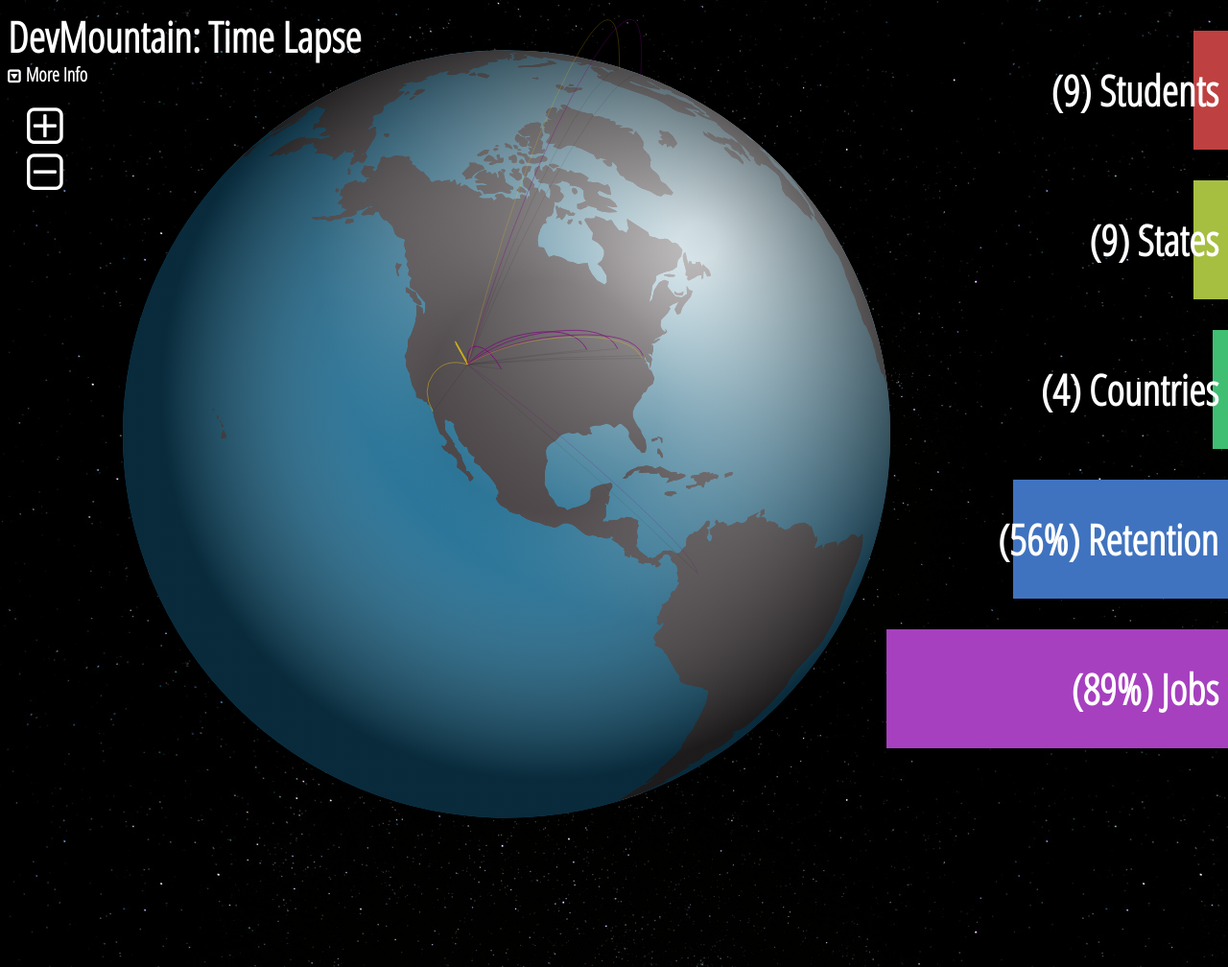
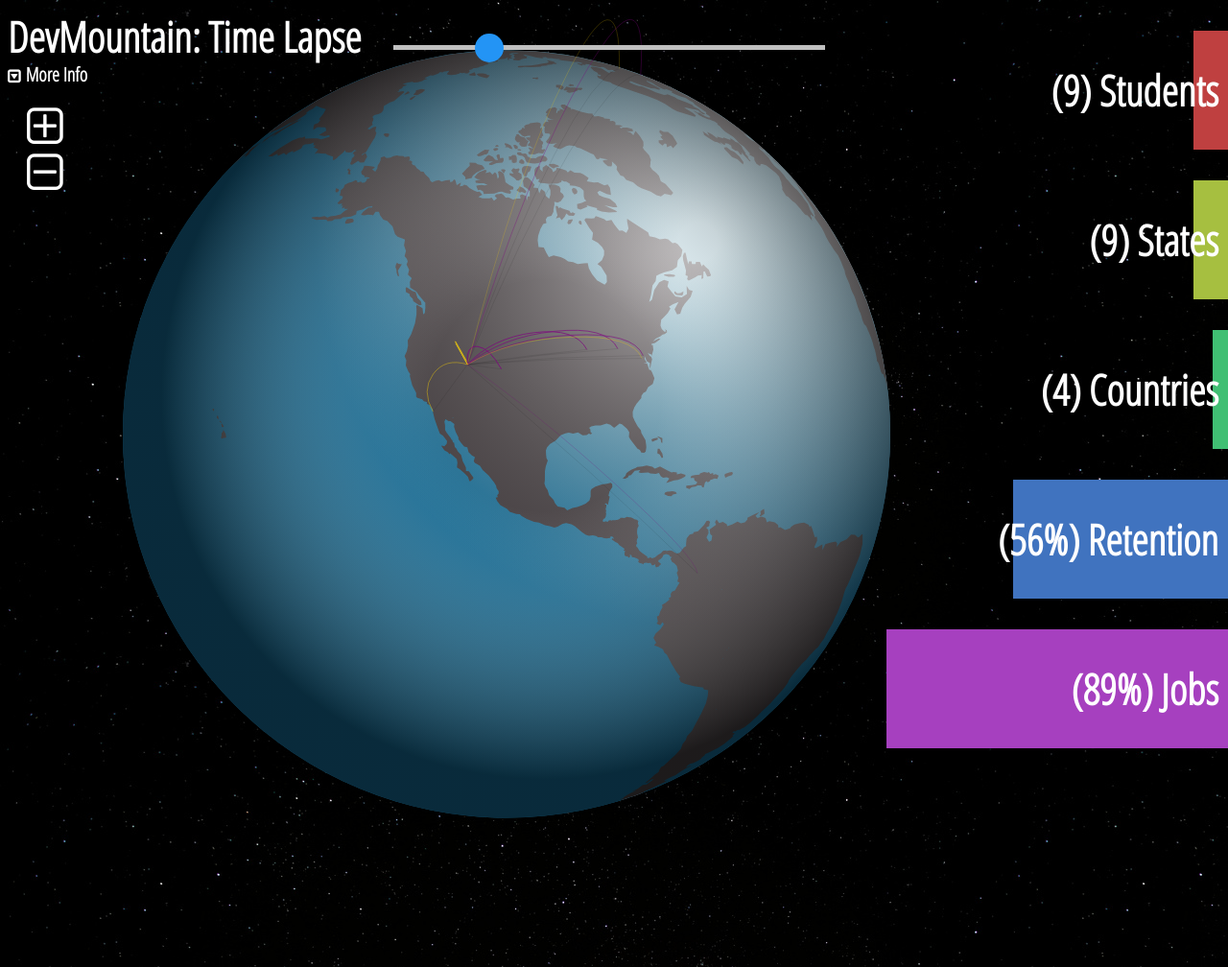
Before and after one commit to npm1514/Globe4, a plain HTML site: page index.html in a window 1280 px wide. Shown: the top 1008 px of the page at 96% size. Drawn offline with nearby package versions, Linux system fonts and the light colour scheme.

Commit message:
scrollbar added but non-functional

```diff
--- a/index.html
+++ b/index.html
@@ -12,7 +12,7 @@
     <script src="plugins/topojson.v1.min.js"></script>
 
   </head>
-  <body ng-controller="earth">
+  <body >
     <div class="head">
       <h2>DevMountain: Time Lapse</h2>
       <i class="fa fa-toggle-down" ng-hide="open" ng-click="open=true"><h5>More Info</h5></i>
@@ -29,10 +29,15 @@
       </div>
 
     </div>
-    <div class="earth">
+
+    <div class="scrollbar" ng-controller="scrollbar">
+
+    </div>
+
+    <div class="earth" ng-controller="earth">
+    </div>
 
 
-    </div>
     <div class="bars" ng-controller="bars">
       <div class="students"><h2>({{data[0]}}) Students</h2></div>
       <div class="states"><h2>({{data[1]}}) States</h2></div>
@@ -47,6 +52,7 @@
     <script src="js/mainCtrl.js"></script>
     <script src="js/earth.js"></script>
     <script src="js/bars.js"></script>
+    <script src="js/scrollbar.js"></script>
     <script src="js/service.js"></script>
 
   </body>
--- a/js/earth.js
+++ b/js/earth.js
@@ -45,9 +45,6 @@
       .scale(scale*1.3)
       .rotate([104,-30]);//size of projection
 
-
-
-
   //location points
   var path = d3.geo.path()
   .projection(proj);
@@ -67,8 +64,9 @@
       linkjob = [];
       arcLines = [];
 
-
-  var svg = d3.select(".earth").append("svg")
+  //earth svg definition
+  var svg = d3.select(".earth")
+    .append("svg")
     .attr("width", width)
     .attr("height", height)
     .on("mousedown", mousedown);
@@ -81,7 +79,6 @@
 
 
   function ready(error, world, places) {
-    console.log(world);
     //ocean fill
     var ocean_fill = svg.append("defs").append("radialGradient")
         .attr("id", "ocean_fill")
@@ -136,7 +133,8 @@
           .attr("stop-color", "#fff")
           .attr("stop-opacity","0");
 
-  //actually append svgs
+//actually append svgs
+
   //of shadow
     svg.append("ellipse")
       .attr("cx", 450)
@@ -154,11 +152,6 @@
       .style("fill", "url(#ocean_fill)");
 
   //of land
-    svg.append("path")
-      .datum(topojson.feature(world, world.objects.land))
-      .attr("class", "land noclicks")
-      .attr("d", path);
-
     svg.append("path")
       .datum(topojson.feature(world, world.objects.countries))
       .attr("class", "land noclicks")
--- /dev/null
+++ b/js/scrollbar.js
@@ -0,0 +1,56 @@
+angular.module("world").controller("scrollbar", function($scope) {
+
+
+
+
+  //definition of circle drag
+  var drag = d3.behavior.drag()
+    .origin(Object)
+    .on("drag", dragMove)
+    .on('dragend', dragEnd);
+
+    //svg definition
+  var svg = d3.select('.scrollbar')
+    .append('svg')
+    .attr("height", 200)
+    .attr("width", 500);
+
+  //svg description
+  var g = svg.selectAll('g')
+    .data([{x: 100, y : 20}])
+    .enter()
+    .append('g')
+    .attr("height", 200)
+    .attr("widht", 450)
+    .attr('transform', 'translate(20, 10)');
+
+  //bar description
+  var rect = g
+    .append('rect')
+    .attr('y', 17)
+    .attr("height", 5)
+    .attr("width", 450)
+    .attr('fill', '#C0C0C0');
+
+    //of dragging scroll bar circle
+  g.append("circle")
+    .attr("r", 15)
+    .attr("cx", function(d) { return d.x; })
+    .attr("cy", function(d) { return d.y; })
+    .attr("fill", "#2394F5")
+    .call(drag);
+
+  //drag scroll bar
+  function dragMove(d) {
+    d3.select(this)
+        .attr("opacity", 0.6)
+        .attr("cx", d.x = Math.max(0, Math.min(450, d3.event.x)))
+        .attr("cy", d.y = 20);
+  }
+  //end dragging
+  function dragEnd() {
+      d3.select(this)
+          .attr('opacity', 1);
+  }
+
+});
--- a/styles.css
+++ b/styles.css
@@ -157,6 +157,17 @@
   margin: 20px;
 }
 
+.scrollbar {
+  position: fixed;
+  top: 20px;
+  left: 0;
+  right: 0;
+  margin: auto;
+  width: 500px;
+  height: 200px;
+  z-index: 100;
+}
+
 
 @media only screen and (max-width: 1200px) {
   .bars {
```
